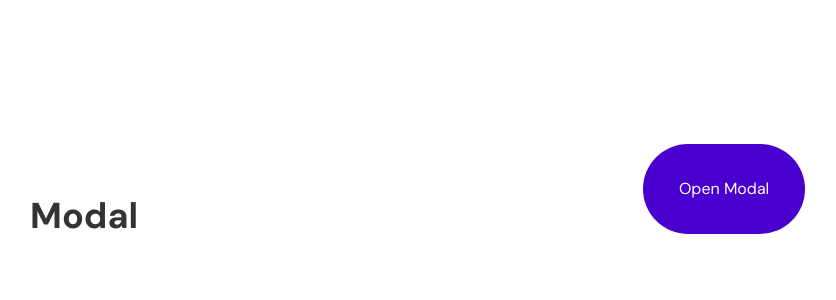
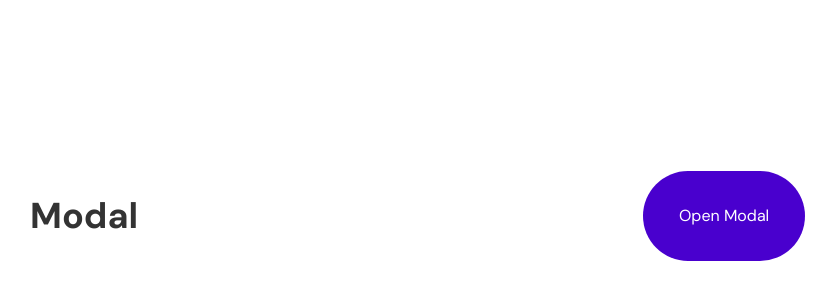
Before and after one commit to joyjs/wanted_pre_onboarding, a React (Create React App) app: page / in a window 1280 px wide. Shown: the part 184-484 px from the top of the page, without its empty margins (24-860 px from the left). Built offline with nearby package versions, Linux system fonts and the light colour scheme.

Commit message:
🎨 Replaced modal-button-title's pading to $component-title-padding

```diff
--- a/src/styles/components/_modal-button.scss
+++ b/src/styles/components/_modal-button.scss
@@ -7,13 +7,12 @@
 
   &-title {
     font-size: 36px;
-    padding: 54px;
+    padding: $component-title-padding;
   }
 
   &-wrapper {
     @include flex;
     width: 100vw;
     height: 20vw;
-    margin-bottom: 54px;
   }
 }
```
